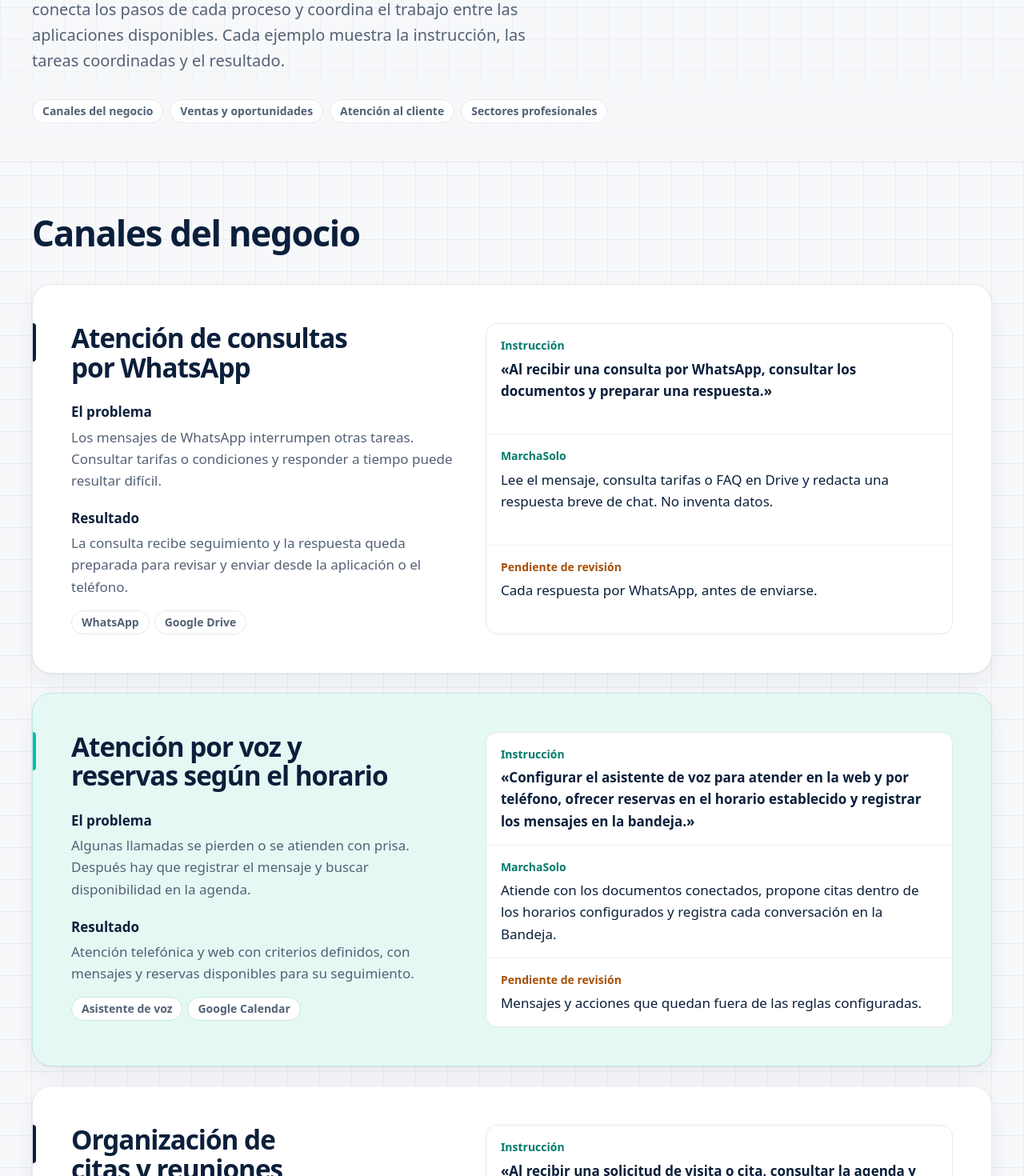
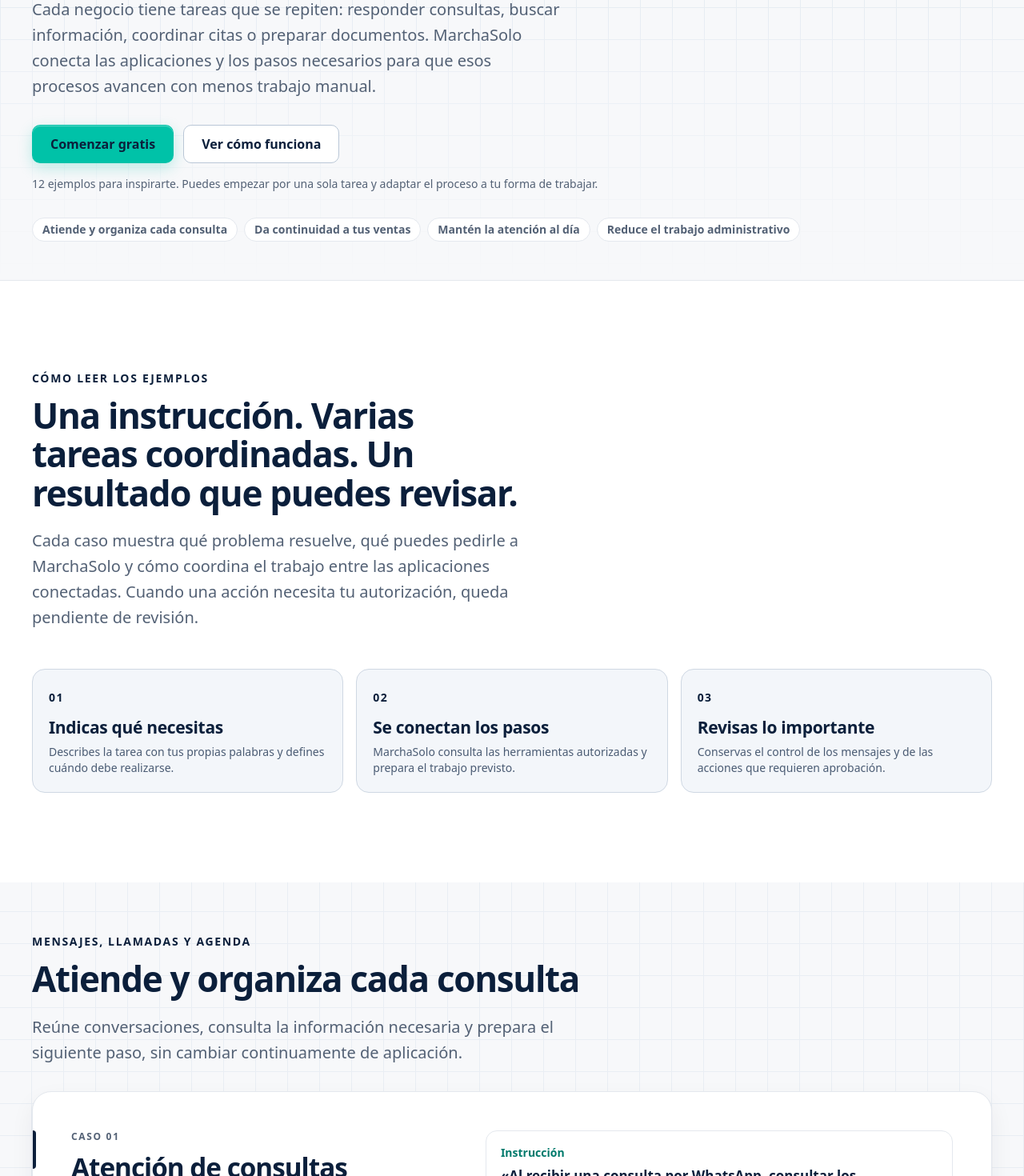
Before and after one commit to CESARKUBEREK/Delega, a Next.js app: page /casos-de-uso in a window 1280 px wide. Shown: the part 340-1810 px from the top of the page at 80% size. Built offline with nearby package versions, Linux system fonts and the light colour scheme; no server answers.

Commit message:
Rediseñar casos de uso con enfoque comercial

```diff
--- a/src/app/casos-de-uso/page.tsx
+++ b/src/app/casos-de-uso/page.tsx
@@ -7,92 +7,198 @@ import { publicPageMetadata } from "@/lib/seo"
 export const metadata = publicPageMetadata({
   title: "Casos de uso",
   description:
-    "Ejemplos de automatización para comunicaciones, ventas, atención al cliente, reservas y operaciones profesionales. MarchaSolo conecta aplicaciones y coordina procesos completos.",
+    "Descubre ejemplos concretos para automatizar consultas, ventas, atención al cliente, reservas y tareas administrativas. MarchaSolo conecta aplicaciones y coordina cada proceso.",
   path: "/casos-de-uso",
 })
 
-const GROUPS: { id: string; title: string; ids: string[] }[] = [
+const GROUPS: {
+  id: string
+  eyebrow: string
+  title: string
+  description: string
+  ids: string[]
+}[] = [
   {
-    id: "canales",
-    title: "Canales del negocio",
+    id: "comunicacion",
+    eyebrow: "Mensajes, llamadas y agenda",
+    title: "Atiende y organiza cada consulta",
+    description:
+      "Reúne conversaciones, consulta la información necesaria y prepara el siguiente paso, sin cambiar continuamente de aplicación.",
     ids: ["whatsapp-negocio", "voz-reservas", "reservas-agenda"],
   },
   {
     id: "ventas",
-    title: "Ventas y oportunidades",
+    eyebrow: "Contactos y oportunidades",
+    title: "Da continuidad a tus ventas",
+    description:
+      "Desde el primer contacto hasta el seguimiento de una oportunidad, conecta mensajes, calendario y CRM para que nada quede disperso.",
     ids: ["leads", "seguimiento-ventas", "propuestas"],
   },
   {
     id: "atencion",
-    title: "Atención al cliente",
+    eyebrow: "Bandeja y relación con clientes",
+    title: "Mantén la atención al día",
+    description:
+      "Identifica lo urgente, encuentra respuestas en tus propios datos y prepara comunicaciones para que puedas revisarlas.",
     ids: ["bandeja-clientes", "consultas-repetidas", "postventa"],
   },
   {
-    id: "sectores",
-    title: "Sectores profesionales",
+    id: "operaciones",
+    eyebrow: "Administración y actividades especializadas",
+    title: "Reduce el trabajo administrativo",
+    description:
+      "Consulta sistemas especializados, controla fechas importantes y prepara documentos a partir de la información disponible.",
     ids: ["inmobiliaria-tokko", "vencimientos", "documentos-modelo"],
   },
 ]
 
 function casesInGroup(ids: string[]): UseCase[] {
   return ids
-    .map((id) => USE_CASES.find((c) => c.id === id))
-    .filter((c): c is UseCase => Boolean(c))
+    .map((id) => USE_CASES.find((item) => item.id === id))
+    .filter((item): item is UseCase => Boolean(item))
 }
 
 export default function UseCasesPage() {
+  const totalCases = GROUPS.reduce((total, group) => total + casesInGroup(group.ids).length, 0)
+
   return (
     <MarketingLayout>
       <main>
         <section className="page-intro">
           <div className="site-container">
+            <p className="mb-3 text-sm font-semibold uppercase tracking-[0.12em] text-[var(--ms-accent)]">
+              Casos de uso
+            </p>
             <h1 className="site-h1">Menos tareas repetitivas. Más trabajo resuelto.</h1>
             <p className="site-lead">
-              Ventas, atención al cliente, reservas e inmobiliarias: MarchaSolo conecta los pasos de cada proceso y coordina el trabajo entre las aplicaciones disponibles. Cada ejemplo muestra la instrucción, las tareas coordinadas y el resultado.
+              Cada negocio tiene tareas que se repiten: responder consultas, buscar información,
+              coordinar citas o preparar documentos. MarchaSolo conecta las aplicaciones y los
+              pasos necesarios para que esos procesos avancen con menos trabajo manual.
             </p>
-            <nav aria-label="Áreas" className="mt-8 flex flex-wrap gap-2">
-              {GROUPS.map((g) => (
-                <a key={g.id} href={`#${g.id}`} className="chip no-underline hover:border-[var(--ms-navy)]">
-                  {g.title}
+            <div className="site-actions mt-8">
+              <Link href="/crear-cuenta" className="btn btn-primary">
+                Comenzar gratis
+              </Link>
+              <Link href="/como-funciona" className="btn btn-secondary">
+                Ver cómo funciona
+              </Link>
+            </div>
+            <p className="mt-4 text-sm text-[var(--ms-muted)]">
+              {totalCases} ejemplos para inspirarte. Puedes empezar por una sola tarea y adaptar el
+              proceso a tu forma de trabajar.
+            </p>
+            <nav aria-label="Explorar casos por área" className="mt-8 flex flex-wrap gap-2">
+              {GROUPS.map((group) => (
+                <a
+                  key={group.id}
+                  href={`#${group.id}`}
+                  className="chip no-underline transition-colors hover:border-[var(--ms-navy)]"
+                >
+                  {group.title}
                 </a>
               ))}
             </nav>
           </div>
         </section>
 
+        <section className="site-section is-white" aria-labelledby="how-to-read">
+          <div className="site-container">
+            <div className="site-section-head">
+              <p className="mb-3 text-sm font-semibold uppercase tracking-[0.12em] text-[var(--ms-accent)]">
+                Cómo leer los ejemplos
+              </p>
+              <h2 id="how-to-read" className="site-h2">
+                Una instrucción. Varias tareas coordinadas. Un resultado que puedes revisar.
+              </h2>
+              <p className="site-lead">
+                Cada caso muestra qué problema resuelve, qué puedes pedirle a MarchaSolo y cómo
+                coordina el trabajo entre las aplicaciones conectadas. Cuando una acción necesita
+                tu autorización, queda pendiente de revisión.
+              </p>
+            </div>
+            <div className="grid gap-4 sm:grid-cols-3">
+              <div className="rounded-2xl border border-rule bg-paper p-5">
+                <span className="text-sm font-bold tracking-widest text-[var(--ms-accent)]">01</span>
+                <h3 className="site-h3 mt-3">Indicas qué necesitas</h3>
+                <p className="mt-2 text-sm text-graphite">
+                  Describes la tarea con tus propias palabras y defines cuándo debe realizarse.
+                </p>
+              </div>
+              <div className="rounded-2xl border border-rule bg-paper p-5">
+                <span className="text-sm font-bold tracking-widest text-[var(--ms-accent)]">02</span>
+                <h3 className="site-h3 mt-3">Se conectan los pasos</h3>
+                <p className="mt-2 text-sm text-graphite">
+                  MarchaSolo consulta las herramientas autorizadas y prepara el trabajo previsto.
+                </p>
+              </div>
+              <div className="rounded-2xl border border-rule bg-paper p-5">
+                <span className="text-sm font-bold tracking-widest text-[var(--ms-accent)]">03</span>
+                <h3 className="site-h3 mt-3">Revisas lo importante</h3>
+                <p className="mt-2 text-sm text-graphite">
+                  Conservas el control de los mensajes y de las acciones que requieren aprobación.
+                </p>
+              </div>
+            </div>
+          </div>
+        </section>
+
         <div className="site-container py-16">
-          {GROUPS.map((g) => {
-            const items = casesInGroup(g.ids)
+          {GROUPS.map((group) => {
+            const items = casesInGroup(group.ids)
             if (!items.length) return null
+
             return (
-              <section key={g.id} id={g.id} className="scroll-mt-24 mb-20 last:mb-0" aria-labelledby={`${g.id}-h`}>
-                <h2 id={`${g.id}-h`} className="site-h2 mb-10">
-                  {g.title}
-                </h2>
+              <section
+                key={group.id}
+                id={group.id}
+                className="scroll-mt-24 mb-20 last:mb-0"
+                aria-labelledby={`${group.id}-heading`}
+              >
+                <div className="mb-8 max-w-3xl">
+                  <p className="mb-3 text-sm font-semibold uppercase tracking-[0.12em] text-[var(--ms-accent)]">
+                    {group.eyebrow}
+                  </p>
+                  <h2 id={`${group.id}-heading`} className="site-h2">
+                    {group.title}
+                  </h2>
+                  <p className="site-lead mt-3">{group.description}</p>
+                </div>
+
                 <div className="grid gap-6">
-                  {items.map((c) => (
-                    <article key={c.id} id={c.id} className="case scroll-mt-24" aria-labelledby={`${c.id}-t`}>
+                  {items.map((item, index) => (
+                    <article
+                      key={item.id}
+                      id={item.id}
+                      className="case scroll-mt-24"
+                      aria-labelledby={`${item.id}-title`}
+                    >
                       <div>
-                        <h3 id={`${c.id}-t`} className="site-h2 text-[clamp(26px,2.6vw,34px)]">
-                          {c.title}
+                        <p className="mb-3 text-xs font-bold uppercase tracking-[0.14em] text-[var(--ms-muted)]">
+                          Caso {String(index + 1).padStart(2, "0")}
+                        </p>
+                        <h3
+                          id={`${item.id}-title`}
+                          className="site-h2 text-[clamp(26px,2.6vw,34px)]"
+                        >
+                          {item.title}
                         </h3>
                         <dl className="mt-6 grid gap-5">
                           <div>
-                            <dt className="font-semibold">El problema</dt>
-                            <dd className="m-0 mt-1 text-[var(--ms-muted)]">{c.before}</dd>
+                            <dt className="font-semibold">El desafío</dt>
+                            <dd className="m-0 mt-1 text-[var(--ms-muted)]">{item.before}</dd>
                           </div>
                           <div>
-                            <dt className="font-semibold">Resultado</dt>
-                            <dd className="m-0 mt-1 text-[var(--ms-muted)]">{c.result}</dd>
+                            <dt className="font-semibold">Qué cambia</dt>
+                            <dd className="m-0 mt-1 text-[var(--ms-muted)]">{item.result}</dd>
                           </div>
                         </dl>
-                        <div className="case-tags" aria-label="Aplicaciones">
-                          {c.tags.map((t) => (
-                            <span key={t}>{t}</span>
+                        <div className="case-tags" aria-label="Aplicaciones relacionadas">
+                          {item.tags.map((tag) => (
+                            <span key={tag}>{tag}</span>
                           ))}
                         </div>
                       </div>
-                      <CaseTrail item={c} />
+                      <CaseTrail item={item} />
                     </article>
                   ))}
                 </div>
@@ -101,17 +207,44 @@ export default function UseCasesPage() {
           })}
         </div>
 
+        <section className="site-section is-navy" aria-labelledby="make-it-yours">
+          <div className="site-container">
+            <div className="site-section-head">
+              <p className="mb-3 text-sm font-semibold uppercase tracking-[0.12em] text-[var(--ms-accent)]">
+                Tu forma de trabajar
+              </p>
+              <h2 id="make-it-yours" className="site-h2">
+                ¿Tu proceso es diferente? Puedes empezar por ahí.
+              </h2>
+              <p className="site-lead">
+                Estos ejemplos son puntos de partida, no procesos cerrados. Elige una tarea que hoy
+                haces manualmente, identifica las aplicaciones que intervienen y define qué pasos
+                quieres automatizar y cuáles prefieres revisar.
+              </p>
+            </div>
+            <div className="site-actions">
+              <Link href="/crear-cuenta" className="btn btn-primary">
+                Comenzar gratis
+              </Link>
+              <Link href="/integraciones" className="btn btn-secondary">
+                Ver aplicaciones disponibles
+              </Link>
+            </div>
+          </div>
+        </section>
+
         <section className="site-section pt-0">
           <div className="site-container">
             <div className="site-cta">
               <div>
-                <h2 className="site-h2">¿Falta algún proceso?</h2>
+                <h2 className="site-h2">Tu negocio, en automático.</h2>
                 <p>
-                  Indicar qué necesita resolverse. MarchaSolo ayuda a convertirlo en un proceso organizado que puede ponerse a prueba.
+                  Empieza por el trabajo que más tiempo te quita. Conecta lo necesario y amplía el
+                  proceso a tu ritmo.
                 </p>
               </div>
               <Link href="/crear-cuenta" className="btn btn-primary">
-                Crear cuenta gratis
+                Comenzar gratis
               </Link>
             </div>
           </div>
```
